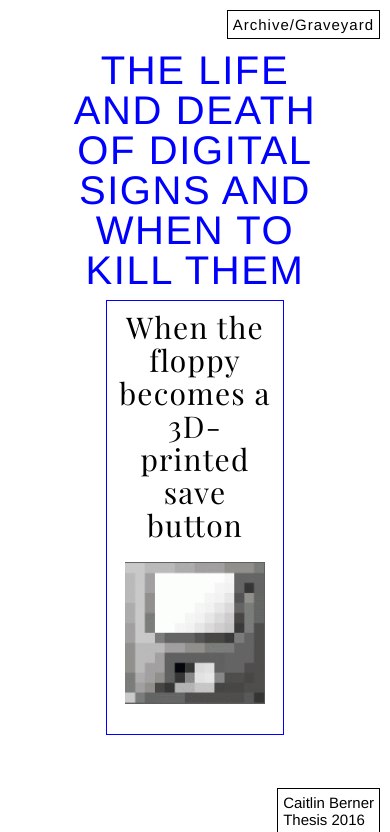
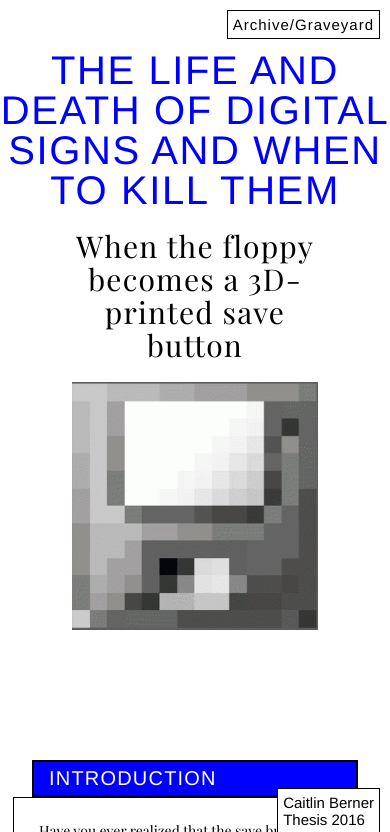
Before and after one commit to kabk/govt-theses-16-caitlin-berner-the-life-and-death-of-digital-symbols-and-when-to-kill-them, a plain HTML site: page index.html in a window 390 px wide. Shown: the top 832 px of the page. Drawn offline with nearby package versions, Linux system fonts and the light colour scheme; a web font is replaced by a local one.

Commit message:
mobiiiiiiiile

```diff
--- a/css/style.css
+++ b/css/style.css
@@ -780,7 +780,7 @@ ondertitel{
 	text-align: center;
 	border: solid blue 1px;
 	margin-top: auto;
-	width: 40%;
+	width: 70%;
 	font-size: 30px;
 	margin-bottom: 20px;
 	line-height: 33px;
@@ -933,7 +933,17 @@ margin-right:auto;
 }
 
 
-@media screen and (min-width: 300px) and (max-width: 700px) {
+@media screen and (min-width: 300px) and (max-width: 800px) {
+
+	titel{
+		font-size:30;
+	width: 100%;
+}
+
+ondertitel{
+border:none;
+}
+
 img {
     width:90%;
     display: block;
```
